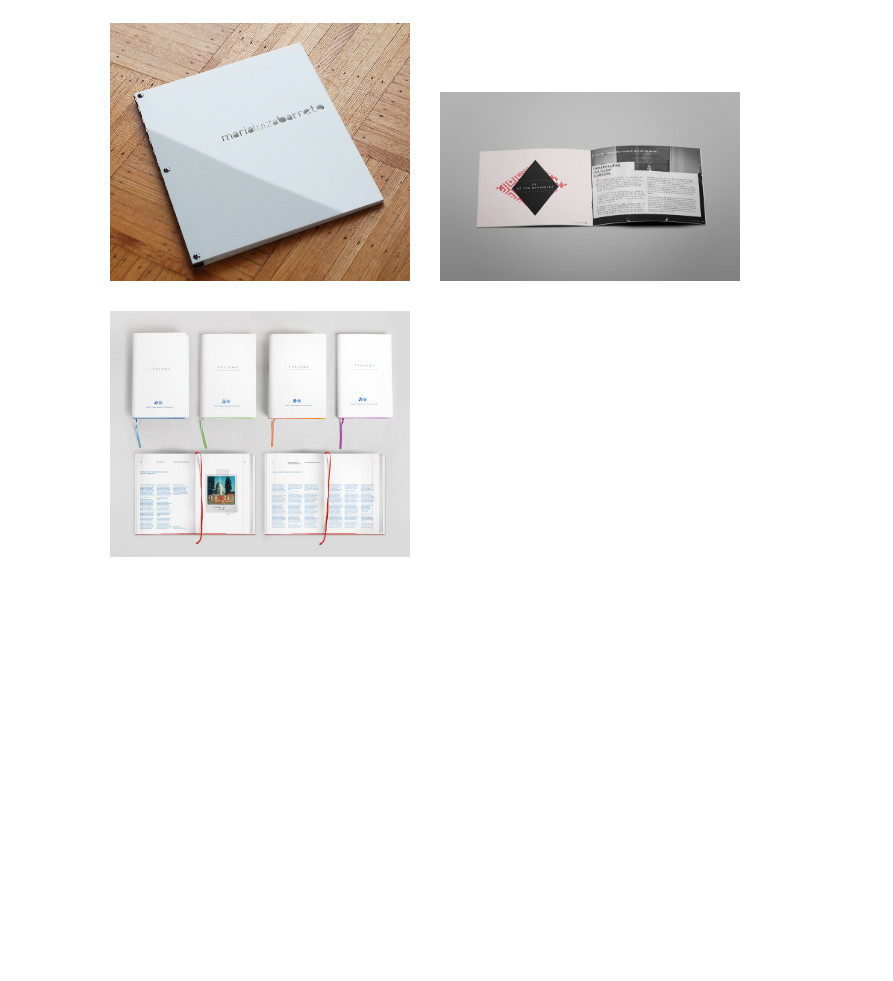
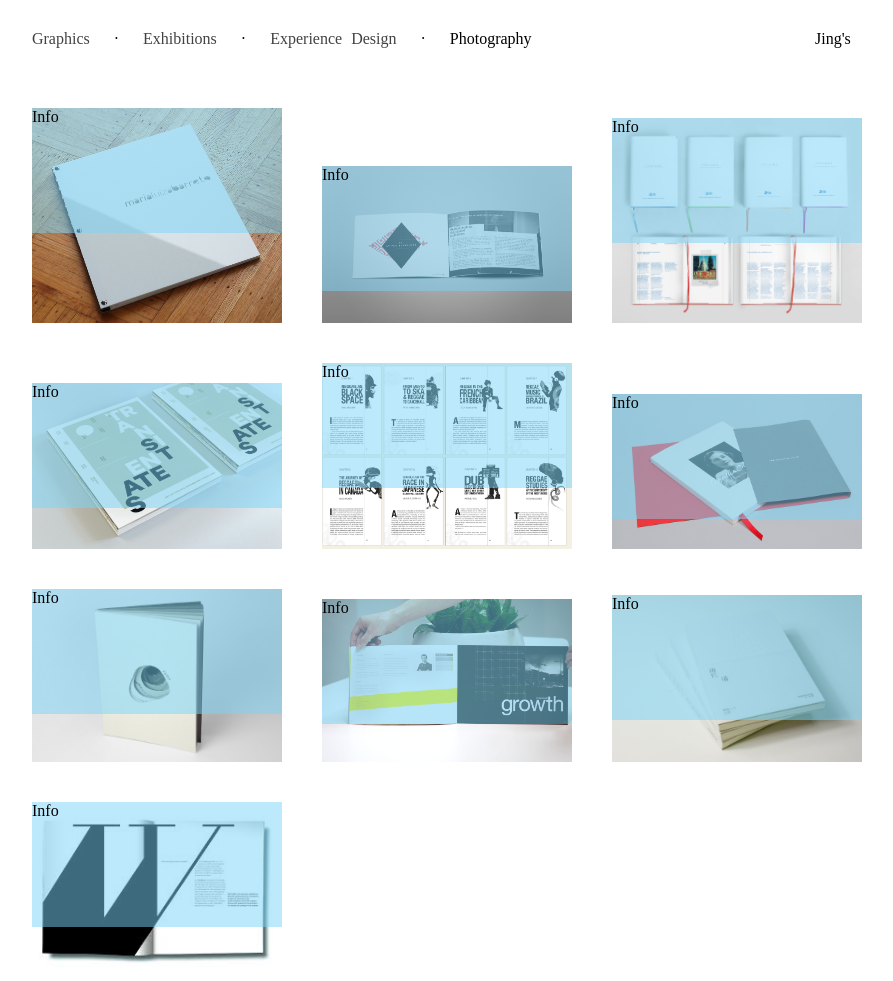
Before and after one commit to tutu5110/Gallery, a plain HTML site: page index.html in a window 1280 px wide. Shown: the whole page, without its empty margins (173-1066 px from the left). Before the commit the page ends 800 px from the top, so only its background shows below. Drawn offline with Linux system fonts and the light colour scheme.

Commit message:
update with navi

```diff
--- a/css/style.css
+++ b/css/style.css
@@ -1,6 +1,13 @@
 .jimgThumbnails{
 	display: inline-block;
-	padding: 15px;
+	padding: 40px 20px 0 20px;
+}
+.imgcover{
+	width: 100px;
+	height: 100px;
+	background-color: rgba(123,213,250,0.5);
+	position: absolute;
+	display: inline-block;
 }
 #jgallery_master{
 	/*		background-color:#ff8800;*/
@@ -11,6 +18,7 @@
 
 #jgallery_content{
 	/*background-color: #aa8800;*/
+	width: 80%;
 	text-align: center;
 	margin:  0 auto 0 auto;
 }
@@ -18,5 +26,39 @@
 	/*background-color: #bb1280;*/
 	text-align: left;
 	margin: 0 auto 0 auto;
-	width: 80%;
+	width: 90%;
 }
+
+
+#title{
+	word-spacing: 20px;
+	margin: 30px 0 20px 20px;
+
+}
+
+#title a:link{
+	text-decoration: none;
+	color:#424242;
+}
+
+#title a:visited{
+	text-decoration: none;
+	color:#424242;
+}
+
+#title a:hover{
+	text-decoration: none;
+	color:#3ac5ff;
+}
+
+#title a:active{
+
+	text-decoration: none;
+	color:#424242;
+
+}
+
+#title_back{
+	float: right;
+	margin: 0 8% 0 0 ;
+}
--- a/index.html
+++ b/index.html
@@ -2,30 +2,36 @@
 <script type="text/javascript" src="js/jquery-1.11.3.min.js"></script>
 <link href="css/style.css" type="text/css" rel="stylesheet" />
 <script type="text/javascript">
-	const thumb_width = 300;
-	const thumb_padding = 10;
+	var thumb_width = 250;
+	var thumb_padding = 10;
 	var num_of_images = 10;
 	var images = String[num_of_images];
 	var w = $(window).width();
 	var num_per_row = Math.floor(w / (thumb_width + thumb_padding)) -1;
 
 	$(document).ready(function(){
-		console.log(num_per_row );
-		$('#jgallery_content').width((thumb_width+thumb_padding) * num_per_row);
 		var g = $('#jgallery_realcontent');
-		for(var i = 0 ; i < num_per_row; i ++){
-			g.append("<div id='img_"+i+"' class='jimgThumbnails'><img src='images/p"+i+".jpg' width = '"+thumb_width+"' /></div>");
+		console.log("total width " + g.width());
+		thumb_width = parseInt((g.width() / 3.5) - thumb_padding);
 
+		for(var i = 0 ; i < num_of_images; i ++){
+			g.append("<div id='img_"+i+"' class='jimgThumbnails'><div id='img_cover_"+i+"' class='imgcover'>Info</div><img id='innerimg_"+i+"' src='images/p"+i+".jpg' width = '"+thumb_width+"' height='auto' /></div>");
+
+			$('#img_cover_'+i).height(thumb_width *0.5);
 		}
+		$('.imgcover').css("width",thumb_width);
+
 	});
 
 </script>
 <head>
 </head>
 <body>
+
 		<div id="jgallery_master">
 			<div id="jgallery_content">
 				<div id="jgallery_realcontent">
+				<div id="title"><a href="javascript:void(0);">Graphics</a> &middot; <a href="javascript:void(0);">Exhibitions</a> &middot; <span style=" word-spacing: 5px;"><a href="javascript:void(0);">Experience Design</a></span> &middot; Photography <div id="title_back">Jing's</div></div>
 				</div>
 			</div>
  		</div>
```
